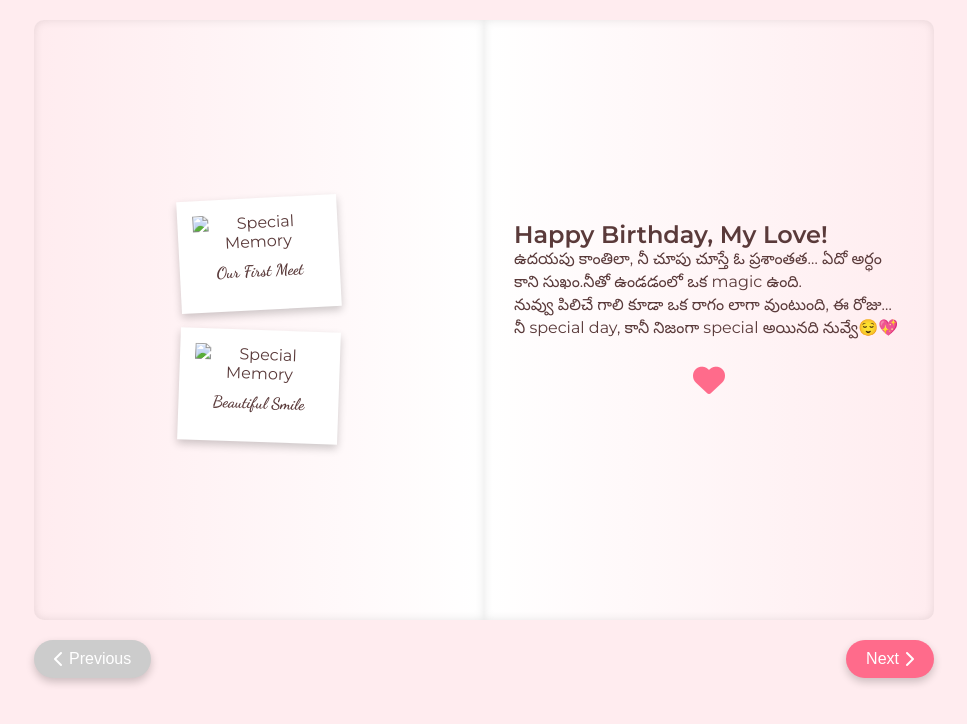
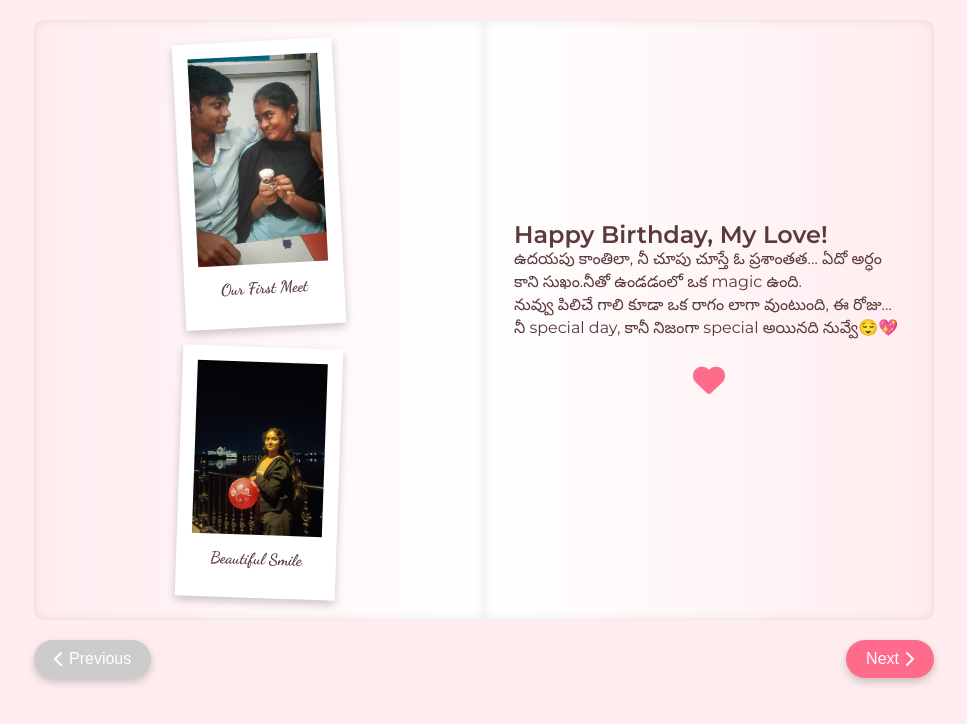
Before and after one commit to vigneshwarper/birthday, a plain HTML site: page index.html in a window 1280 px wide. Both pictures are taken after a click on the button "Open Book". Shown: the whole page, without its empty margins (156-1123 px from the left). Drawn offline with Linux system fonts and the light colour scheme.

Commit message:
Update index.html

```diff
--- a/index.html
+++ b/index.html
@@ -27,11 +27,11 @@
                 <div class="page left-page">
                     <div class="polaroids">
                         <div class="polaroid">
-                            <img src="images/1.jpg" alt="Special Memory">
+                            <img src="1.jpg" alt="Special Memory">
                             <p>Our First Meet</p>
                         </div>
                         <div class="polaroid">
-                            <img src="images/2.jpg" alt="Special Memory">
+                            <img src="2.jpg" alt="Special Memory">
                             <p>Beautiful Smile</p>
                         </div>
                     </div>
@@ -52,11 +52,11 @@
                 <div class="page left-page">
                     <div class="polaroids">
                         <div class="polaroid">
-                            <img src="images/3.jpg" alt="Special Memory">
+                            <img src="3.jpg" alt="Special Memory">
                             <p>Adventure Time</p>
                         </div>
                         <div class="polaroid">
-                            <img src="images/dan.jpg" alt="Special Memory">
+                            <img src="dan.jpg" alt="Special Memory">
                             <p>Dance</p>
                         </div>
                     </div>
@@ -84,11 +84,11 @@
             <div class="page left-page">
                 <div class="polaroids">
                     <div class="polaroid">
-                        <img src="images/6.jpg" alt="Special Memory">
+                        <img src="6.jpg" alt="Special Memory">
                         <p>Special Day</p>
                     </div>
                     <div class="polaroid">
-                        <img src="images/5.jpg" alt="Special Memory">
+                        <img src="5.jpg" alt="Special Memory">
                         <p>Together</p>
                     </div>
                 </div>
@@ -109,11 +109,11 @@
             <div class="page left-page">
                 <div class="polaroids">
                     <div class="polaroid">
-                        <img src="images/eyes.jpg" alt="Special Memory">
+                        <img src="eyes.jpg" alt="Special Memory">
                         <p>Your Eyes</p>
                     </div>
                     <div class="polaroid">
-                        <img src="images/ss.jpg" alt="Special Memory">
+                        <img src="ss.jpg" alt="Special Memory">
                         <p>Smilies</p>
                     </div>
                 </div>
@@ -136,11 +136,11 @@
             <div class="page left-page">
                 <div class="polaroids">
                     <div class="polaroid">
-                        <img src="images/pas.jpg" alt="Special Memory">
+                        <img src="pas.jpg" alt="Special Memory">
                         <p>Talent</p>
                     </div>
                     <div class="polaroid">
-                        <img src="images/7.jpg" alt="Special Memory">
+                        <img src="7.jpg" alt="Special Memory">
                         <p>Our Future</p>
                     </div>
                 </div>
@@ -161,11 +161,11 @@
             <div class="page left-page">
                 <div class="polaroids">
                     <div class="polaroid">
-                        <img src="images/8.jpg" alt="Special Memory">
+                        <img src="8.jpg" alt="Special Memory">
 
                     </div>
                     <div class="polaroid">
-                        <img src="images/9.jpg" alt="Special Memory">
+                        <img src="9.jpg" alt="Special Memory">
                         <p>Our Love</p>
                     </div>
                 </div>
@@ -192,21 +192,15 @@
                 </div>
             </div>
 
-            <!-- Page 7 -->
 
-
-            <!-- Page 8 -->
-
-
-            <!-- Page 10 -->
             <div class="page left-page">
                 <div class="polaroids">
                     <div class="polaroid">
-                        <img src="images/mem.jpg" alt="Special Memory">
+                        <img src="mem.jpg" alt="Special Memory">
                         <p>Memory</p>
                     </div>
                     <div class="polaroid">
-                        <img src="images/first.jpg" alt="Special Memory">
+                        <img src="first.jpg" alt="Special Memory">
                         <p>First photo</p>
                     </div>
                 </div>
```
